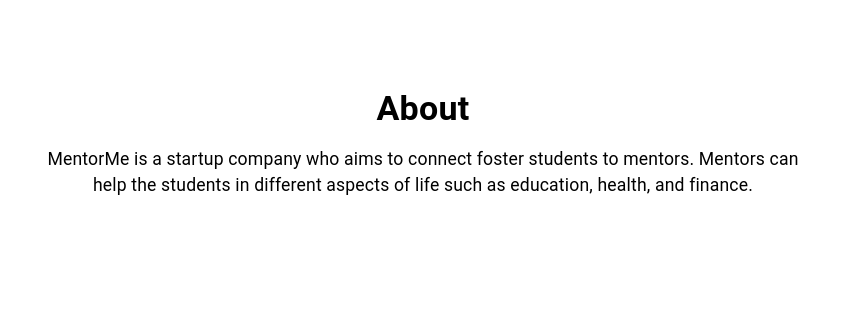
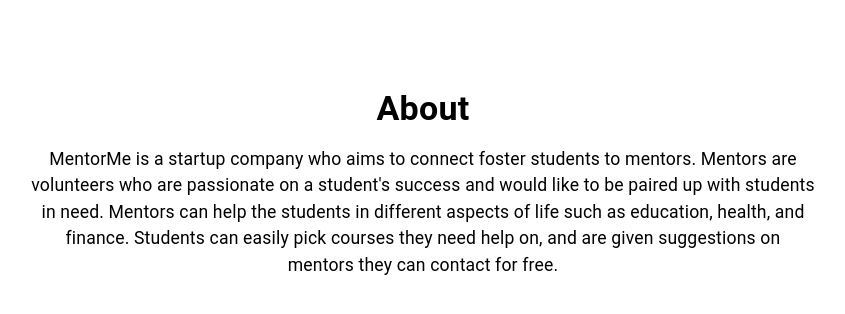
Before and after one commit to jadenet/ShellHacks2022, a Next.js app: page /about in a window 1280 px wide. Shown: the top 314 px of the page, without its empty margins (217-1062 px from the left). Built offline with nearby package versions, Linux system fonts and the light colour scheme.

Commit message:
Refactor

```diff
--- a/pages/about.js
+++ b/pages/about.js
@@ -6,7 +6,9 @@
             <Typography variant="h4" textAlign="center" fontWeight="bolder" mb="1rem">About</Typography>
             <Typography variant="body1" fontSize="1.1rem" textAlign="center" px="10rem">
                 MentorMe is a startup company who aims to connect foster students to mentors.
+                Mentors are volunteers who are passionate on a student's success and would like to be paired up with students in need.
                 Mentors can help the students in different aspects of life such as education, health, and finance.
+                Students can easily pick courses they need help on, and are given suggestions on mentors they can contact for free.
             </Typography>
         </Box>
     )
--- a/pages/index.js
+++ b/pages/index.js
@@ -4,7 +4,7 @@
 export default function Home() {
   return (
     <Box my="4rem">
-      <Typography variant='h5' textAlign="center" mb="3rem" color="" fontWeight="bolder">We provide mentoring for all</Typography>
+      <Typography variant='h5' textAlign="center" mb="3rem" fontWeight="bolder">We encourage your success and guide you towards a bright future</Typography>
       <Box display="flex" height="20rem" sx={{ justifyContent: "space-evenly" }}>
         <Option link="/student" text="Student" color="dodgerblue"></Option>
         <Option link="/mentor" text="Mentor" color="seagreen"></Option>
--- a/pages/student/[selected].js
+++ b/pages/student/[selected].js
@@ -43,7 +43,7 @@
 
     return (
         <Box>
-            <Typography variant="h4" fontWeight="bolder" textAlign="center" pt="2rem">Mentors for you</Typography>
+            <Typography variant="h5" fontWeight="bolder" textAlign="center" pt="2rem">Mentors for you</Typography>
 
             <Box p="10rem" pt="2rem" m="0" display="flex" rowGap="2rem" flexWrap="wrap" sx={{ justifyContent: "space-evenly" }}>
                 {mentorInfo.map((mentor) => {
```
